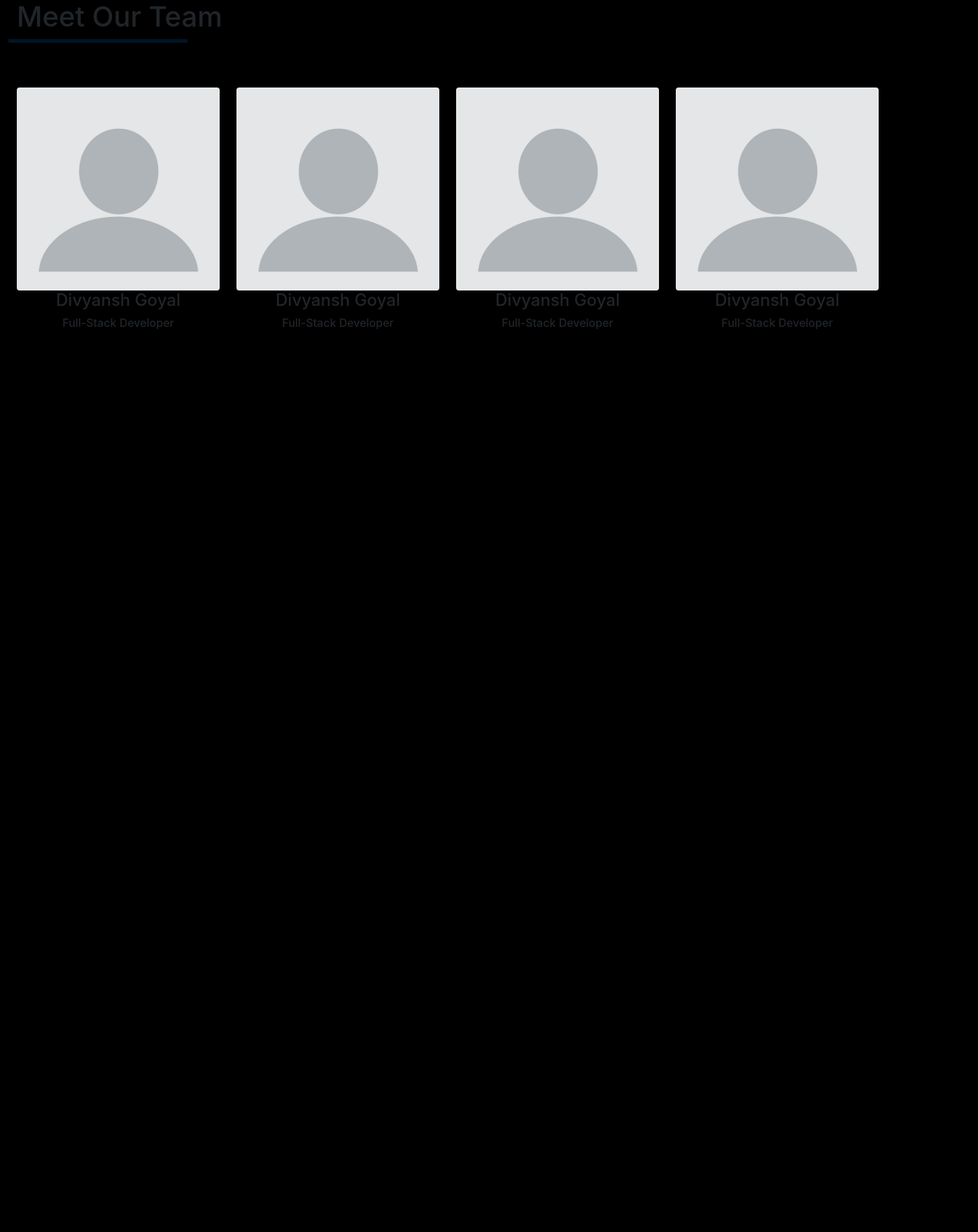
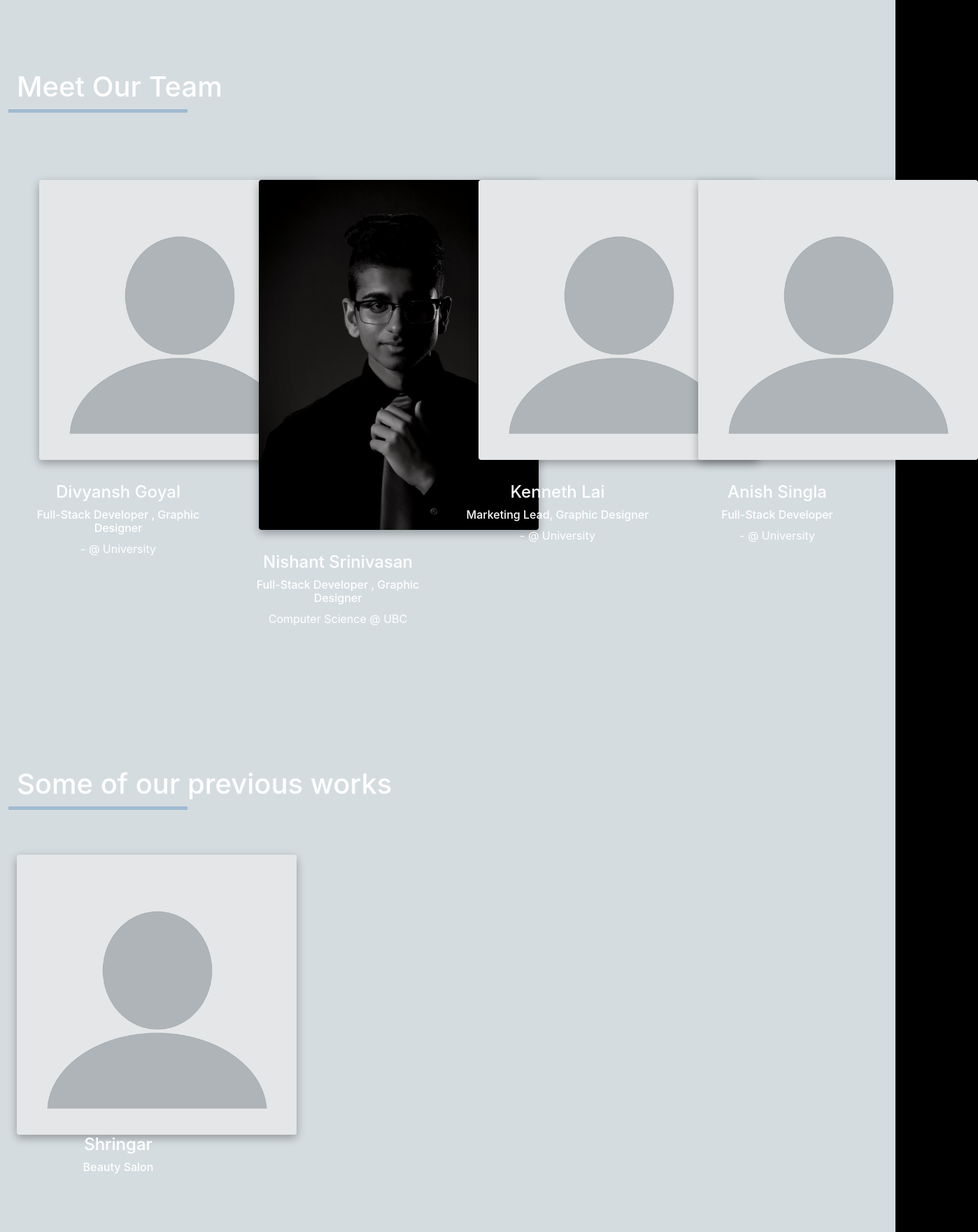
Before and after one commit to CodeDashSign/Code-Sign, a React (Create React App) app in the folder code-sign/: page /experience in a window 1280 px wide. Shown: the top 1760 px of the page at 70% size, 1398 px wide, since content can reach past the window. Before the commit the page ends 800 px from the top, so only its background shows below. Built offline with nearby package versions, Linux system fonts and the light colour scheme.

Commit message:
teams layout in place

```diff
--- a/code-sign/src/App.js
+++ b/code-sign/src/App.js
@@ -2,6 +2,8 @@ import "./App.css";
 import Why from "./Components/Why";
 import Landing from "./Components/Landing";
 import Team from "./Components/Team";
+import Works from "./Components/Works";
+import Reviews from "./Components/Reviews";
 import Mission from "./Components/Mission";
 import { BrowserRouter, Route, Routes } from "react-router-dom";
 
@@ -21,8 +23,22 @@ function App() {
               </>
             }
           />
-          <Route exact path="/experience" element={<Team />} />
-          <Route exact path="/contact" element={<Landing />} />
+          <Route
+            path="/experience"
+            exact
+            element={
+              <>
+                <Team />
+                <Works/>
+                <Reviews/>
+              </>
+            }
+          />
+          <Route exact path="/contact"
+            element={
+              <Landing />
+            }
+          />
         </Routes>
       </div>
     </BrowserRouter>
--- /dev/null
+++ b/code-sign/src/Components/Reviews.js
@@ -0,0 +1,7 @@
+import "./Reviews.css";
+
+function Reviews(){
+
+}
+
+export default Reviews;
--- a/code-sign/src/Components/Team.css
+++ b/code-sign/src/Components/Team.css
@@ -1,15 +1,25 @@
-.teamParent {
+.TeamParent {
   padding-top: 100px;
   padding-bottom: 100px;
   background-color: #d5dce0;
+  color: white;
 }
 
 .team {
   width: 90vw;
+  color: white;
+}
+
+.TeamTitle{
+  color:white;
 }
 
 .profileImg {
   box-shadow: 0 5px 11px 0 rgb(0 0 0 / 18%), 0 4px 15px 0 rgb(0 0 0 / 15%) !important;
   border-radius: 0.25rem !important;
-  width: 100%;
+  max-width: 400px;
 }
+
+.pfp{
+  padding:2em;
+}
--- a/code-sign/src/Components/Team.js
+++ b/code-sign/src/Components/Team.js
@@ -1,6 +1,7 @@
 import "./Team.css";
 import { Container, Row, Col, Card } from "react-bootstrap";
 import Graph from "../Images/profile.png";
+import Nishant from "../Images/Team/nishant.jpg"
 
 function Team() {
   return (
@@ -14,32 +15,36 @@ function Team() {
         <br />
         <Row className="row1">
           <Col sm={12} md={6} lg={3} xl={3} xxl={3} className="sectionBox">
-            <div>
+            <div class="pfp">
               <img src={Graph} alt="" className="profileImg" />
             </div>
             <h4>Divyansh Goyal</h4>
-            <h6>Full-Stack Developer</h6>
+            <h6>Full-Stack Developer , Graphic Designer</h6>
+            <h7> - @ University </h7>
           </Col>
           <Col sm={12} md={6} lg={3} xl={3} xxl={3} className="sectionBox">
-            <div>
+            <div class="pfp">
+              <img src={Nishant} alt="" className="profileImg" />
+            </div>
+            <h4>Nishant Srinivasan</h4>
+            <h6>Full-Stack Developer , Graphic Designer</h6>
+            <h7>Computer Science @ UBC</h7>
+          </Col>
+          <Col sm={12} md={6} lg={3} xl={3} xxl={3} className="sectionBox">
+            <div class="pfp">
               <img src={Graph} alt="" className="profileImg" />
             </div>
-            <h4>Divyansh Goyal</h4>
-            <h6>Full-Stack Developer</h6>
+            <h4>Kenneth Lai</h4>
+            <h6>Marketing Lead, Graphic Designer</h6>
+            <h7> - @ University </h7>
           </Col>
           <Col sm={12} md={6} lg={3} xl={3} xxl={3} className="sectionBox">
-            <div>
+            <div class="pfp">
               <img src={Graph} alt="" className="profileImg" />
             </div>
-            <h4>Divyansh Goyal</h4>
+            <h4>Anish Singla</h4>
             <h6>Full-Stack Developer</h6>
-          </Col>
-          <Col sm={12} md={6} lg={3} xl={3} xxl={3} className="sectionBox">
-            <div>
-              <img src={Graph} alt="" className="profileImg" />
-            </div>
-            <h4>Divyansh Goyal</h4>
-            <h6>Full-Stack Developer</h6>
+            <h7> - @ University </h7>
           </Col>
         </Row>
       </Container>
--- /dev/null
+++ b/code-sign/src/Components/Works.css
@@ -0,0 +1,15 @@
+.WorksParent {
+    padding-top: 100px;
+    padding-bottom: 100px;
+    background-color: #d5dce0;
+    color: white;
+  }
+
+  .team {
+    width: 90vw;
+    color: white;
+  }
+
+  .WorksTitle{
+    color:white;
+  }
--- /dev/null
+++ b/code-sign/src/Components/Works.js
@@ -0,0 +1,29 @@
+import "./Works.css";
+import { Container, Row, Col, Card } from "react-bootstrap";
+import Graph from "../Images/profile.png";
+
+function Works(){
+    return(
+    <Container fluid className="WorksParent">
+      <Container fluid className="Works" id="Works">
+        <Row className="title">
+          <h1 className="text-start WorksTitle">Some of our previous works</h1>
+          <hr className="titleLine" />
+        </Row>
+        <br />
+        <br />
+        <Row className="row1">
+          <Col sm={3} md={6} lg={3} xl={3} xxl={3} className="sectionBox">
+            <div>
+              <img src={Graph} alt="" className="profileImg" />
+            </div>
+            <h4>Shringar</h4>
+            <h6>Beauty Salon</h6>
+          </Col>
+        </Row>
+      </Container>
+    </Container>
+    );
+}
+
+export default Works;
```
Also changed, not shown: code-sign/src/Components/Reviews.css (added), code-sign/src/Images/Team/nishant.jpg (added).
